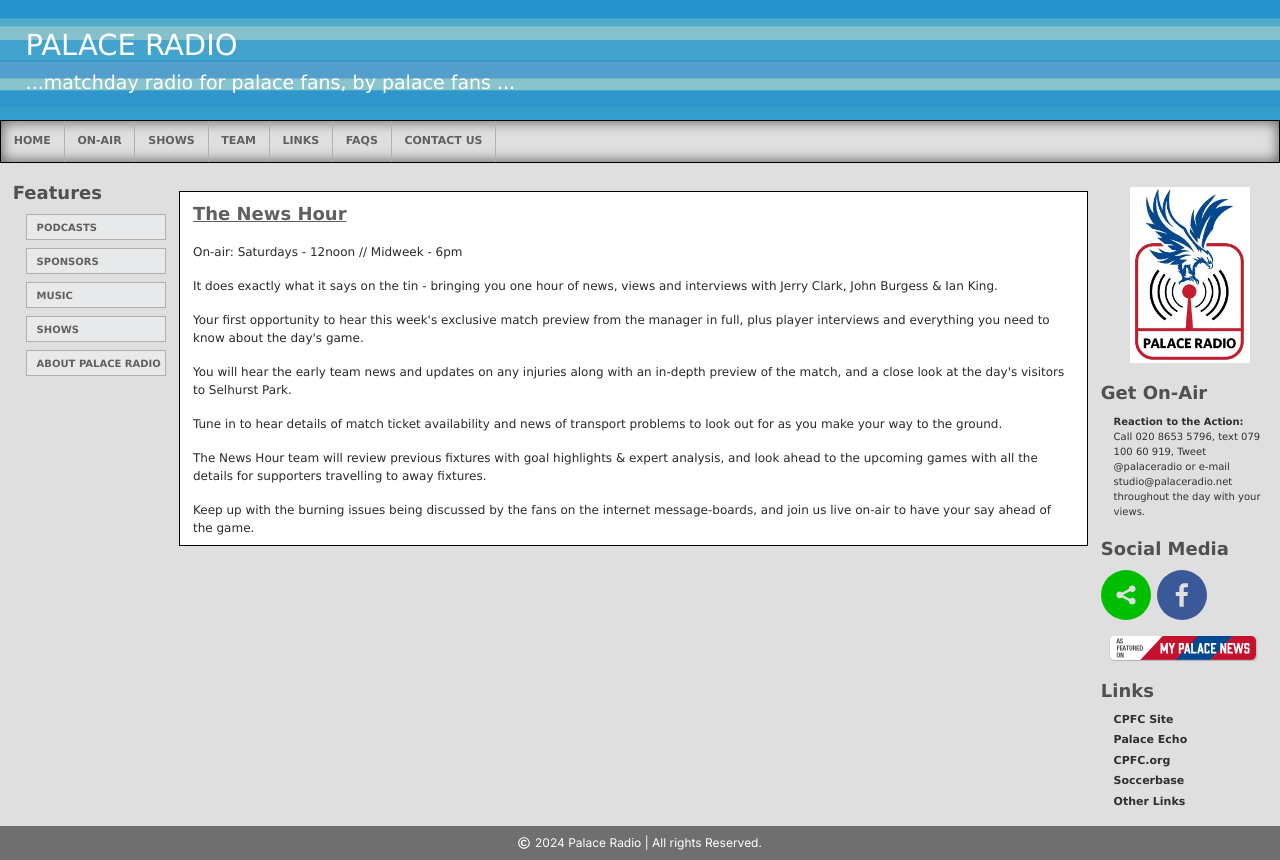
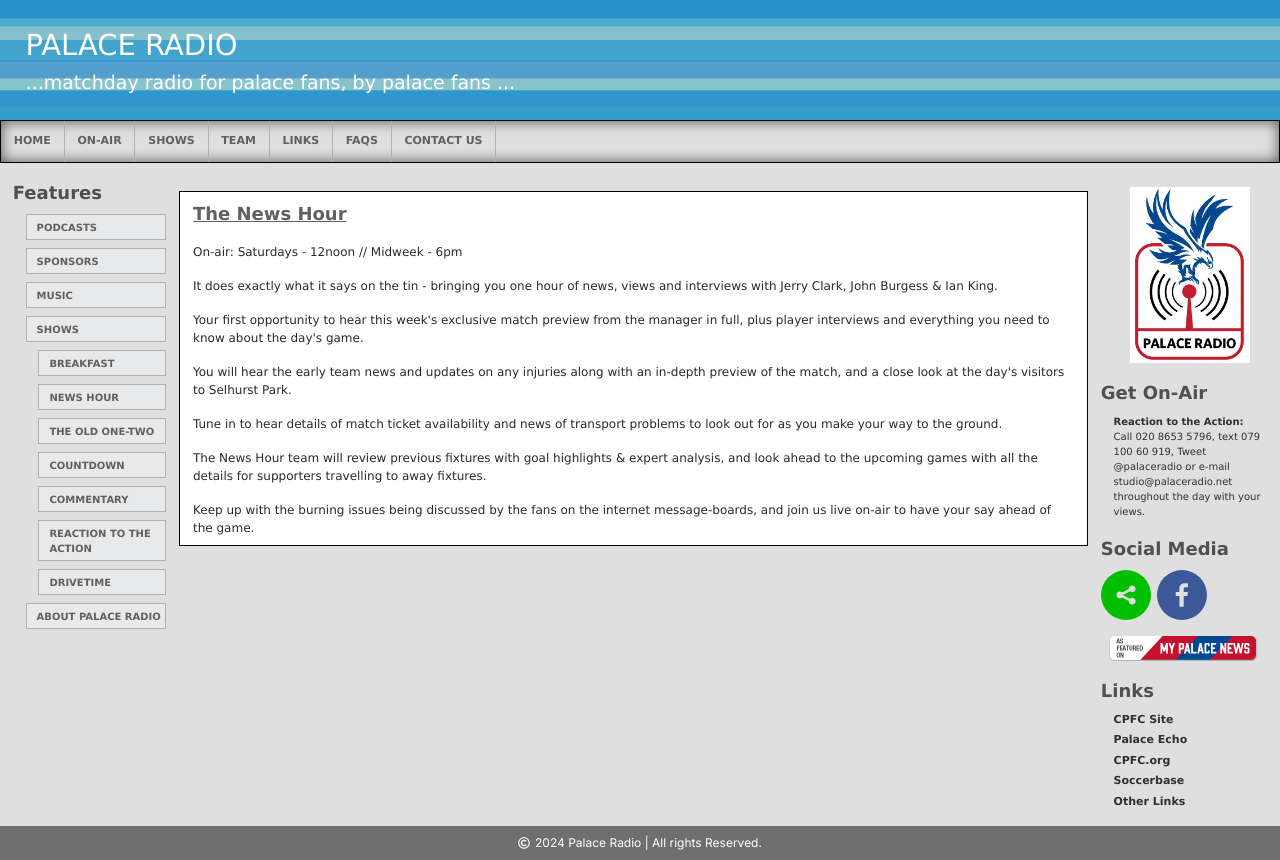
Before and after one commit to shadowctrl/Palaceradio, a Next.js app: page /news in a window 1280 px wide. Built offline with nearby package versions, Linux system fonts and the light colour scheme.

Commit message:
shows panel

```diff
--- a/src/components/sidePanel/sidePanel.jsx
+++ b/src/components/sidePanel/sidePanel.jsx
@@ -21,6 +21,33 @@
           <li>
             <Link href="/shows">shows</Link>
           </li>
+          {shows ? (
+            <div className="shows-true">
+              <li>
+                <Link href="/breakfast">breakfast</Link>
+              </li>{" "}
+              <li>
+                <Link href="/news">news hour</Link>
+              </li>{" "}
+              <li>
+                <Link href="/onetwo">The old one-Two</Link>
+              </li>{" "}
+              <li>
+                <Link href="/countdown">countdown</Link>
+              </li>{" "}
+              <li>
+                <Link href="/commentary">commentary</Link>
+              </li>{" "}
+              <li>
+                <Link href="/reaction">Reaction to the action</Link>
+              </li>
+              <li>
+                <Link href="/drive">Drivetime</Link>
+              </li>
+            </div>
+          ) : (
+            ""
+          )}
           <li>
             <Link href="/aboutus">about palace radio</Link>
           </li>
--- a/styles/hero.scss
+++ b/styles/hero.scss
@@ -31,6 +31,9 @@
     flex-direction: column;
     gap: 1vh;
     li {
+        &:hover {
+            background-color: white;
+        }
         display: flex;
         align-items: center;
         border: 1px solid #b0b0b0;
@@ -41,7 +44,15 @@
             text-transform: uppercase;
             font-weight: bold;
             font-size: 10px;
+            width: 100%;
         }
+    }
+
+    .shows-true {
+        margin-left: 1vw;
+        display: flex;
+        flex-direction: column;
+        gap: 1vh;
     }
 }
 .btmImage {
```
